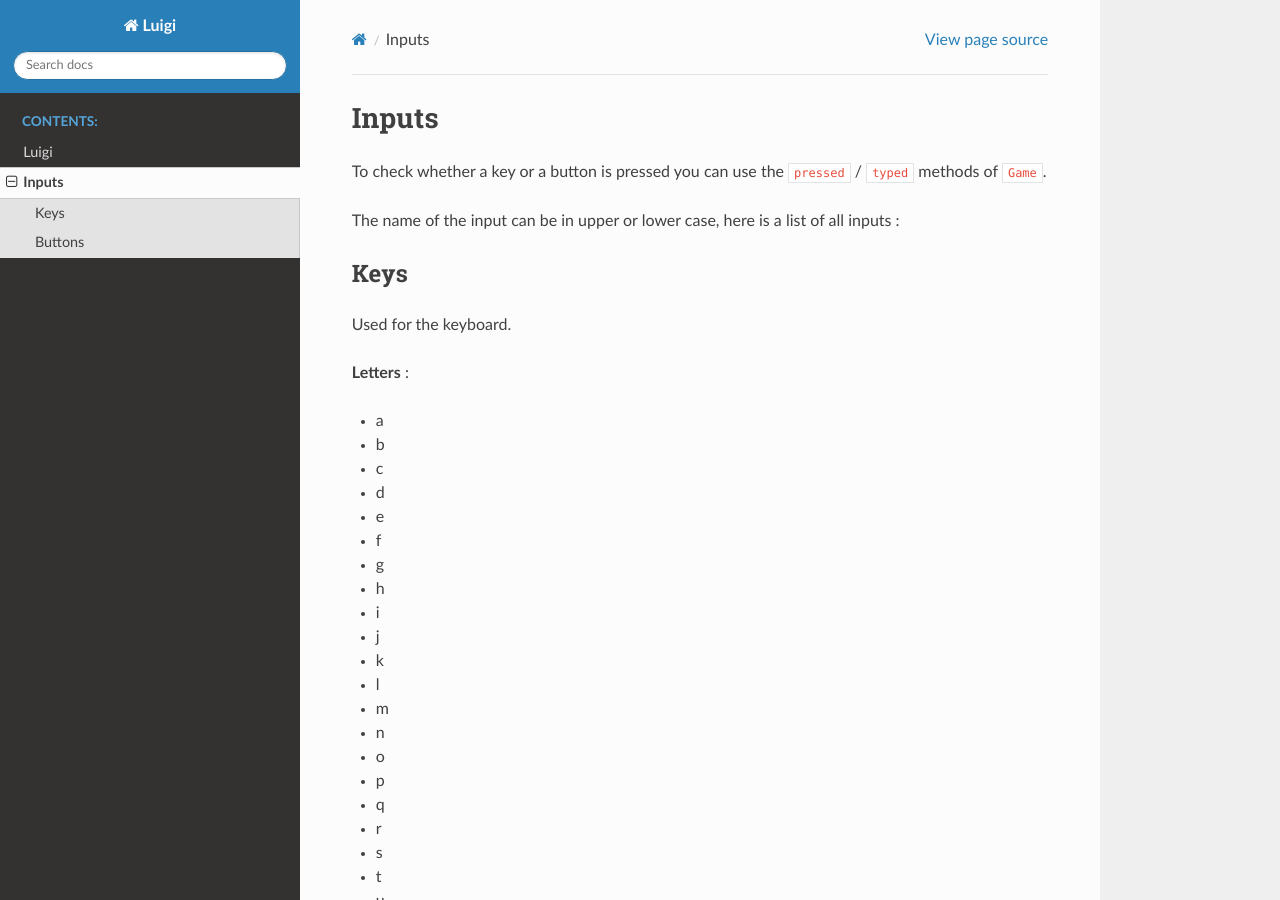
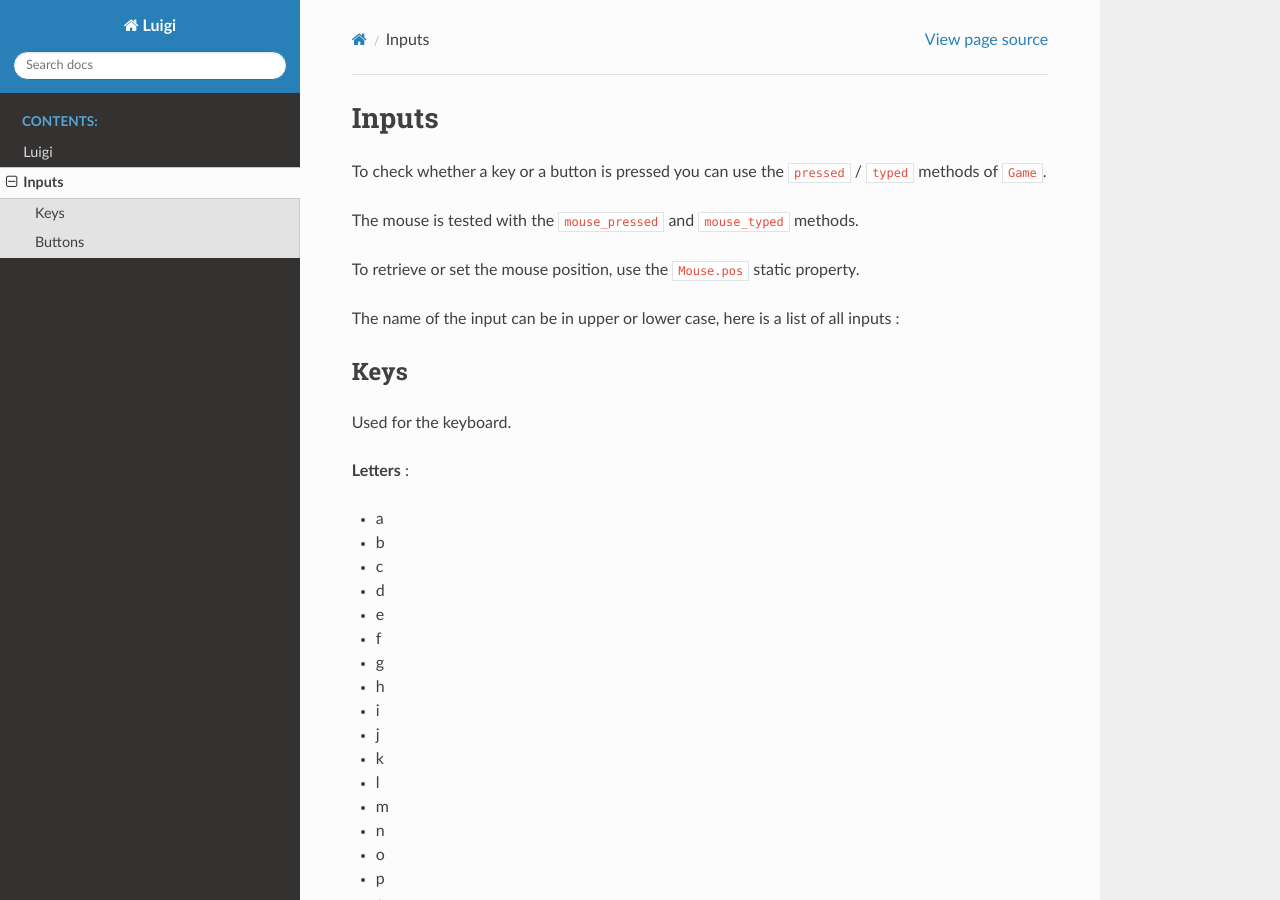
Before and after one commit to Cc618/Luigi, a Sphinx documentation site: the page built from doc/inputs.rst, in a window 1280 px wide and 900 px high. Built offline with Sphinx 7.4.7 and the Read the Docs theme 2.0.0, drawn with Linux system fonts in a browser that asks for light colours.

Commit message:
doc: Updated inputs

```diff
--- a/doc/inputs.rst
+++ b/doc/inputs.rst
@@ -3,6 +3,10 @@ Inputs
 
 To check whether a key or a button is pressed you can use the ``pressed`` / ``typed``
 methods of ``Game``.
+
+The mouse is tested with the ``mouse_pressed`` and ``mouse_typed`` methods.
+
+To retrieve or set the mouse position, use the ``Mouse.pos`` static property.
 
 The name of the input can be in upper or lower case, here is a list of all inputs :
 
```
